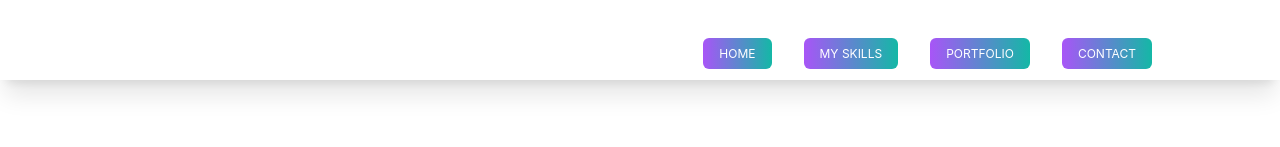
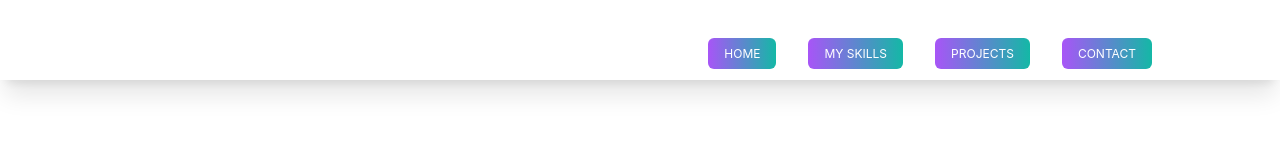
Before and after one commit to yildiztugba/yildiztugba.github.io, a React (Create React App) app: page / in a window 1280 px wide. Shown: the top 147 px of the page. Built offline with nearby package versions, Linux system fonts and the light colour scheme.

Commit message:
link to navbar

```diff
--- a/src/components/About.js
+++ b/src/components/About.js
@@ -7,7 +7,7 @@ import {
 
 export default function About(){
     return(
-        <div className="p-24 h-auto">
+        <div id="about" className="p-24 h-auto">
           <div className="text-center p-10 " >
             <h1 className="text-5xl py-2 text-teal-600 font-medium">Tugba Yildiz</h1>
             <h3 className="text-2xl py-2" >Front-end Developer</h3>
--- a/src/components/Navbar.js
+++ b/src/components/Navbar.js
@@ -13,9 +13,9 @@ export default function Navbar(){
         <div className="fixed w-full h-20 shadow-xl z-[100]">
             <nav className="py-10 mb-12 flex justify-between">
                 <ul className=" hidden md:flex ml-auto pr-32 cursor-pointer">
-                    <li><a className="bg-gradient-to-r from-purple-500 to-teal-500 text-white px-4 py-2 rounded-md ml-8 hover:border-b uppercase text-xs"> Home</a></li>
-                    <li><a className="bg-gradient-to-r from-purple-500 to-teal-500 text-white px-4 py-2 rounded-md ml-8 hover:border-b uppercase text-xs"> My Skills</a></li>
-                    <li><a className="bg-gradient-to-r from-purple-500 to-teal-500 text-white px-4 py-2 rounded-md ml-8 hover:border-b uppercase text-xs"> Portfolio</a></li>
+                    <li><a href="/#about" className="bg-gradient-to-r from-purple-500 to-teal-500 text-white px-4 py-2 rounded-md ml-8 hover:border-b uppercase text-xs"> Home</a></li>
+                    <li><a href="/#skills" className="bg-gradient-to-r from-purple-500 to-teal-500 text-white px-4 py-2 rounded-md ml-8 hover:border-b uppercase text-xs"> My Skills</a></li>
+                    <li><a href="/#projects" className="bg-gradient-to-r from-purple-500 to-teal-500 text-white px-4 py-2 rounded-md ml-8 hover:border-b uppercase text-xs"> Projects</a></li>
                     <li><a className="bg-gradient-to-r from-purple-500 to-teal-500 text-white px-4 py-2 rounded-md ml-8 hover:border-b uppercase text-xs"> Contact</a></li>
                 </ul>
                 <div onClick={handleNav} className="md:hidden ">
--- a/src/components/Projects.js
+++ b/src/components/Projects.js
@@ -2,7 +2,7 @@ import React from "react"
 const project1 =require('./web2.png')
 export default function Projects(){
     return(
-        <div className="w-full">
+        <div id="projects" className="w-full">
         <div className="max-w-[1240px] mx-auto px-2 py-10">
             <p className="tracking-widest uppercase text-5xl py-2 text-teal-600 font-medium"> Projects</p>
             <h2 className="py-4 text-lg uppercase font-bold" >What I've Built</h2>
--- a/src/components/Skills.js
+++ b/src/components/Skills.js
@@ -10,7 +10,7 @@ const figmaImage = require('./figma.png')
 export default function Skills (){
     return(
 
-    <div className="w-full lg:h-screen p-2">
+    <div id="skills" className="w-full lg:h-screen p-2">
         <div className="max-w-[1240px] mx-auto flex flex-col justify-center h-full">
             <p className=" tracking-widest uppercase text-5xl py-2 text-teal-600 font-medium">Skills</p>
             <h2 className="py-4 text-lg uppercase font-bold">What I can Do</h2>
```
